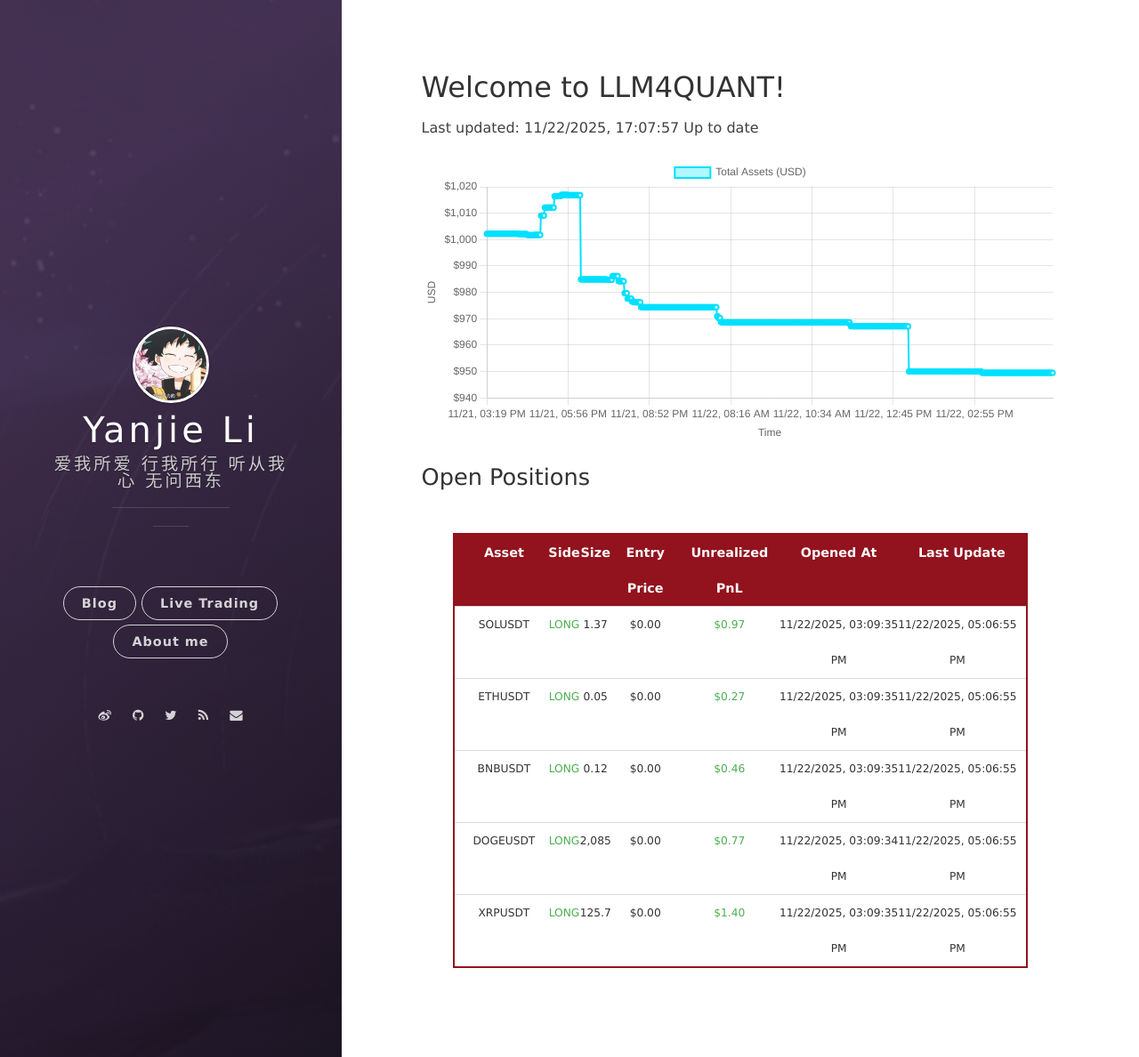
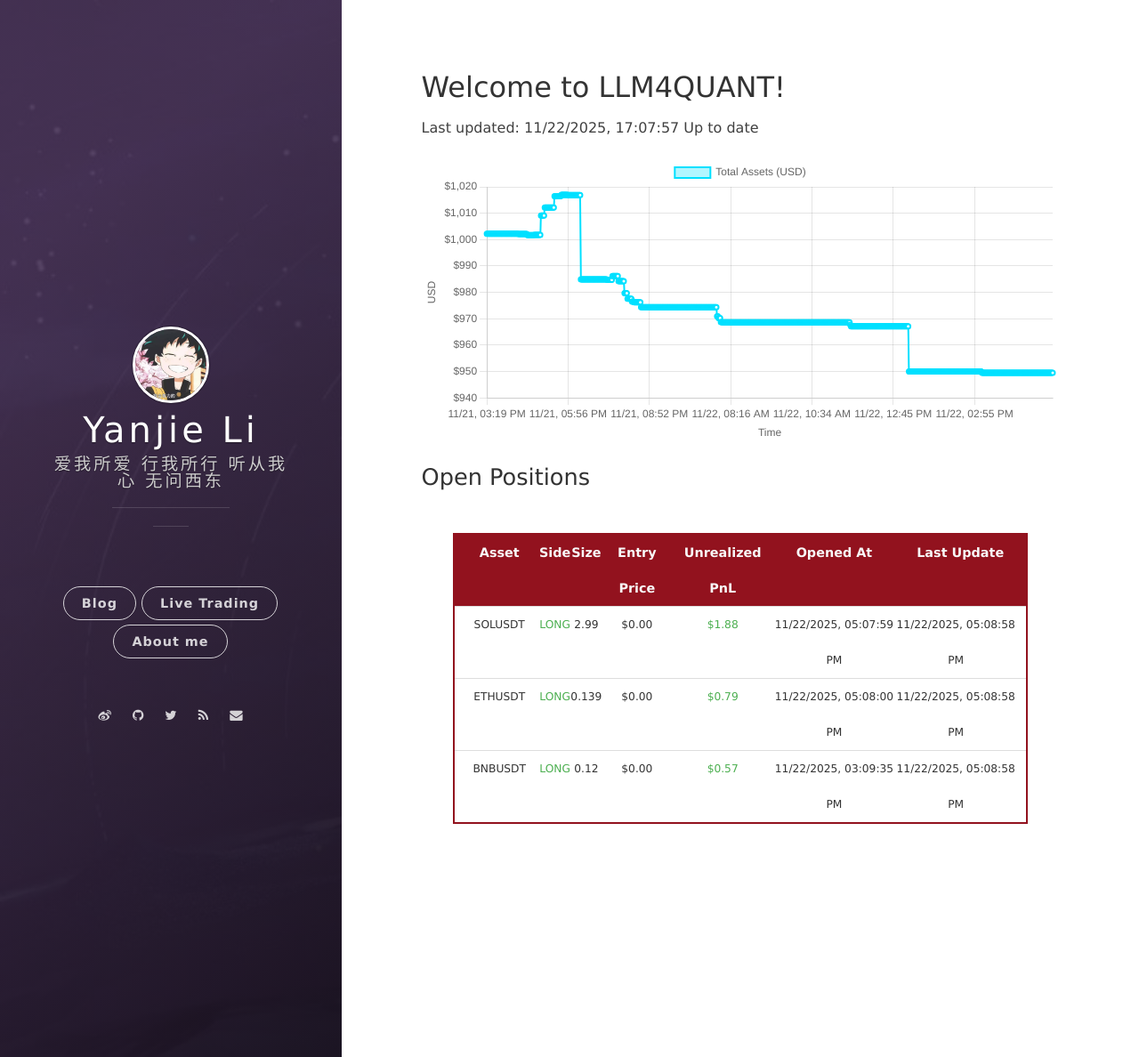
Before and after one commit to leeyegy/leeyegy.github.io, a Jekyll site: the page built from live-trading.html, in a window 1280 px wide and 1188 px high. Shown: the whole window at 89% size. Built offline with Jekyll 4.4.1, drawn with Linux system fonts in a browser that asks for light colours; nearby versions of some CDN libraries.

Commit message:
AccountMonitor: refresh positions 2025-11-23T01:08:58+08:00

```diff
--- a/assets/data/binance/positions.json
+++ b/assets/data/binance/positions.json
@@ -2,46 +2,28 @@
   {
     "symbol": "SOLUSDT",
     "side": "LONG",
-    "size": 1.37,
+    "size": 2.99,
     "entryPrice": 0.0,
-    "unrealizedPnl": 0.9738382,
-    "openedAt": "2025-11-22T23:09:35+08:00",
-    "reportedAt": "2025-11-23T01:06:55+08:00"
+    "unrealizedPnl": 1.87840001,
+    "openedAt": "2025-11-23T01:07:59+08:00",
+    "reportedAt": "2025-11-23T01:08:58+08:00"
   },
   {
     "symbol": "ETHUSDT",
     "side": "LONG",
-    "size": 0.05,
+    "size": 0.139,
     "entryPrice": 0.0,
-    "unrealizedPnl": 0.273,
-    "openedAt": "2025-11-22T23:09:35+08:00",
-    "reportedAt": "2025-11-23T01:06:55+08:00"
+    "unrealizedPnl": 0.78904,
+    "openedAt": "2025-11-23T01:08:00+08:00",
+    "reportedAt": "2025-11-23T01:08:58+08:00"
   },
   {
     "symbol": "BNBUSDT",
     "side": "LONG",
     "size": 0.12,
     "entryPrice": 0.0,
-    "unrealizedPnl": 0.45638228,
+    "unrealizedPnl": 0.5736,
     "openedAt": "2025-11-22T23:09:35+08:00",
-    "reportedAt": "2025-11-23T01:06:55+08:00"
-  },
-  {
-    "symbol": "DOGEUSDT",
-    "side": "LONG",
-    "size": 2085.0,
-    "entryPrice": 0.0,
-    "unrealizedPnl": 0.77145,
-    "openedAt": "2025-11-22T23:09:34+08:00",
-    "reportedAt": "2025-11-23T01:06:55+08:00"
-  },
-  {
-    "symbol": "XRPUSDT",
-    "side": "LONG",
-    "size": 125.7,
-    "entryPrice": 0.0,
-    "unrealizedPnl": 1.39527,
-    "openedAt": "2025-11-22T23:09:35+08:00",
-    "reportedAt": "2025-11-23T01:06:55+08:00"
+    "reportedAt": "2025-11-23T01:08:58+08:00"
   }
 ]
```
